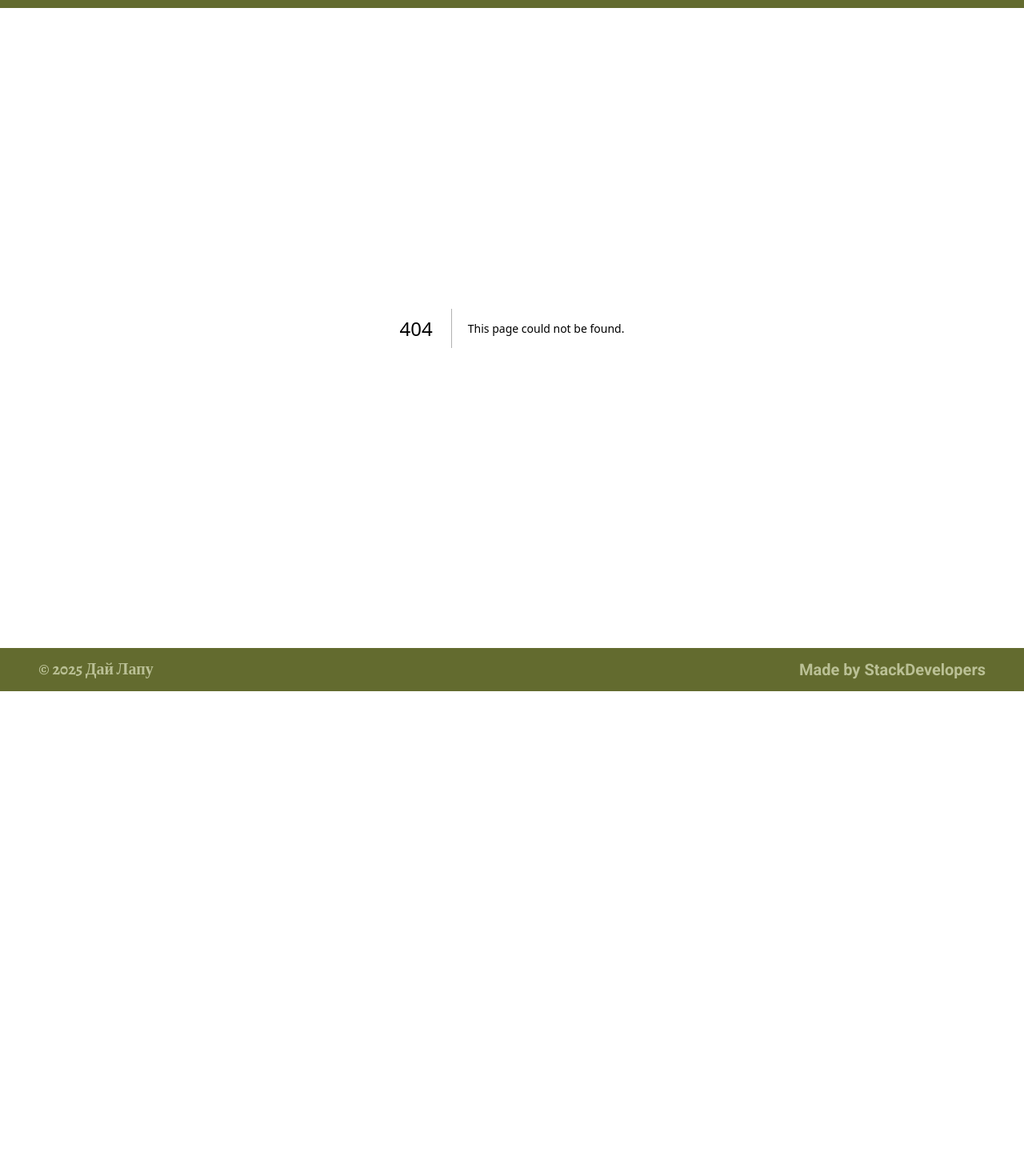
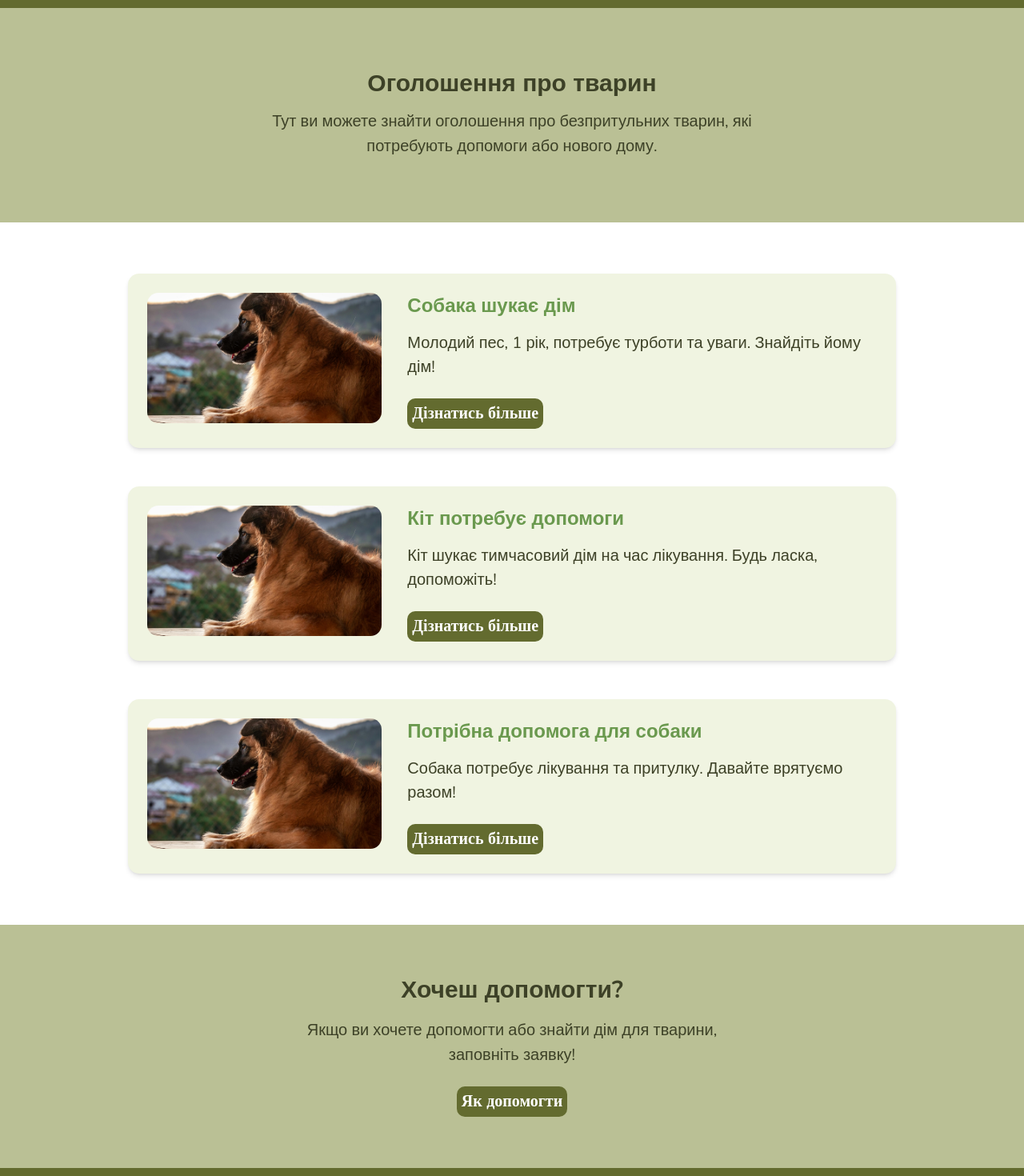
Before and after one commit to MarkFedyna/StackDevelopers, a Next.js app in the folder stack-developers/: page /advertisement in a window 1280 px wide. Before the commit this address had no page. Shown: the part 60-1530 px from the top of the page at 80% size. Before the commit the page ends 924 px from the top, so only its background shows below. Built offline with nearby package versions, Linux system fonts and the light colour scheme.

Commit message:
Сторінка Оголошення

```diff
--- /dev/null
+++ b/stack-developers/public/addsData.json
@@ -0,0 +1,20 @@
+[
+  {
+    "id": "1",
+    "title": "Собака шукає дім",
+    "description": "Молодий пес, 1 рік, потребує турботи та уваги. Знайдіть йому дім!",
+    "image": "dog1"
+  },
+  {
+    "id": "2",
+    "title": "Кіт потребує допомоги",
+    "description": "Кіт шукає тимчасовий дім на час лікування. Будь ласка, допоможіть!",
+    "image": "@/public/cat1.jng"
+  },
+  {
+    "id": "3",
+    "title": "Потрібна допомога для собаки",
+    "description": "Собака потребує лікування та притулку. Давайте врятуємо разом!",
+    "image": "dog2"
+  }
+]
--- /dev/null
+++ b/stack-developers/src/app/advertisement/page.jsx
@@ -0,0 +1,87 @@
+import Link from 'next/link';
+import Image from 'next/image';
+import Button from '@/src/ui/components/button/button';
+import addsData from '@/public/addsData.json';
+import dog1 from '@/public/dog1.png';
+// import cat1 from '@/public/cat1.jng';
+// import dog2 from '@/public/dog2.png';
+
+const adsData = [
+  {
+    id: '1',
+    title: 'Собака шукає дім',
+    description:
+      'Молодий пес, 1 рік, потребує турботи та уваги. Знайдіть йому дім!',
+    image: dog1,
+  },
+  {
+    id: '2',
+    title: 'Кіт потребує допомоги',
+    description:
+      'Кіт шукає тимчасовий дім на час лікування. Будь ласка, допоможіть!',
+    image: dog1,
+  },
+  {
+    id: '3',
+    title: 'Потрібна допомога для собаки',
+    description:
+      'Собака потребує лікування та притулку. Давайте врятуємо разом!',
+    image: dog1,
+  },
+];
+
+export default function AdsPage() {
+  return (
+    <main className='bg-white text-[#3D4127]'>
+      <div className='bg-[#BAC095] py-20 px-8 text-center'>
+        <h1 className='text-5xl font-extrabold'>Оголошення про тварин</h1>
+        <p className='mt-4 text-lg text-[#3D4127] max-w-2xl mx-auto'>
+          Тут ви можете знайти оголошення про безпритульних тварин, які
+          потребують допомоги або нового дому.
+        </p>
+      </div>
+
+      <div className='py-16 px-4 md:px-8 max-w-5xl mx-auto space-y-12'>
+        {adsData.map((ad) => (
+          <div
+            key={ad.id}
+            className='flex flex-col md:flex-row gap-8 bg-[#F0F4E1] p-6 rounded-xl shadow-md'
+          >
+            <div className='w-full md:w-1/3'>
+              <Image
+                src={ad.image}
+                alt={ad.title}
+                width={500}
+                height={300}
+                className='rounded-xl object-cover'
+              />
+            </div>
+            <div className='w-full md:w-2/3 flex flex-col justify-between'>
+              <h2 className='text-2xl font-bold text-[#6A994E]'>{ad.title}</h2>
+              <p className='text-[#3D4127] mt-4'>{ad.description}</p>
+              <Link href={`/ads/${ad.id}`}>
+                <Button className='bg-[#6A994E] text-white hover:bg-[#D4DE95] hover:text-[#3D4127] mt-6 transition-all duration-300 ease-out'>
+                  Дізнатись більше
+                </Button>
+              </Link>
+            </div>
+          </div>
+        ))}
+      </div>
+
+      <div className='bg-[#BAC095] py-16 px-8 text-center'>
+        <h2 className='text-3xl font-bold'>Хочеш допомогти?</h2>
+        <p className='mt-4 text-lg max-w-xl mx-auto text-[#3D4127]'>
+          Якщо ви хочете допомогти або знайти дім для тварини, заповніть заявку!
+        </p>
+        <div className='mt-6'>
+          <Link href='/how-to-help'>
+            <Button className='bg-[#6A994E] text-white hover:bg-[#D4DE95] hover:text-[#3D4127] transition-all duration-300 ease-out'>
+              Як допомогти
+            </Button>
+          </Link>
+        </div>
+      </div>
+    </main>
+  );
+}
--- a/stack-developers/src/ui/components/card-list/card-list.jsx
+++ b/stack-developers/src/ui/components/card-list/card-list.jsx
@@ -2,7 +2,7 @@ import Card from '../card/card';
 
 function CardList({ cards }) {
   return (
-    <div className='flex flex-wrap flex-cols-1 md:flex-cols-2 lg:flex-cols-3 gap-9'>
+    <div className='flex flex-cols-1 md:flex-cols-2 lg:flex-cols-3 gap-9'>
       {cards.map((card) => (
         <Card
           key={card.id}
--- a/stack-developers/src/ui/components/poster-section/poster-section.jsx
+++ b/stack-developers/src/ui/components/poster-section/poster-section.jsx
@@ -1,21 +1,16 @@
-
 import CardList from '@/src/ui/components/card-list/card-list';
 
 function getPosts() {
   return fetch('http://localhost:3000/petsData.json')
-         .then(res => res.json())
-         .then(res => res.splice(-4))
+    .then((res) => res.json())
+    .then((res) => res.splice(-4));
 }
 
-
 async function PosterSection() {
-
-  const cards = await getPosts()
-
-
+  const cards = await getPosts();
 
   return (
-    <section className='flex flex-col justify-between items-center text-center gap-10 pt-9 px-12 pb-24'>
+    <section className='flex flex-col justify-between text-center gap-10 pt-9 px-12 pb-24'>
       <h1 className='text-[#6A994E] text-5xl font-bold'>Нові оголошення</h1>
       <CardList cards={cards} />
     </section>
```
Also changed, not shown: stack-developers/public/cat1.jpg (added).
